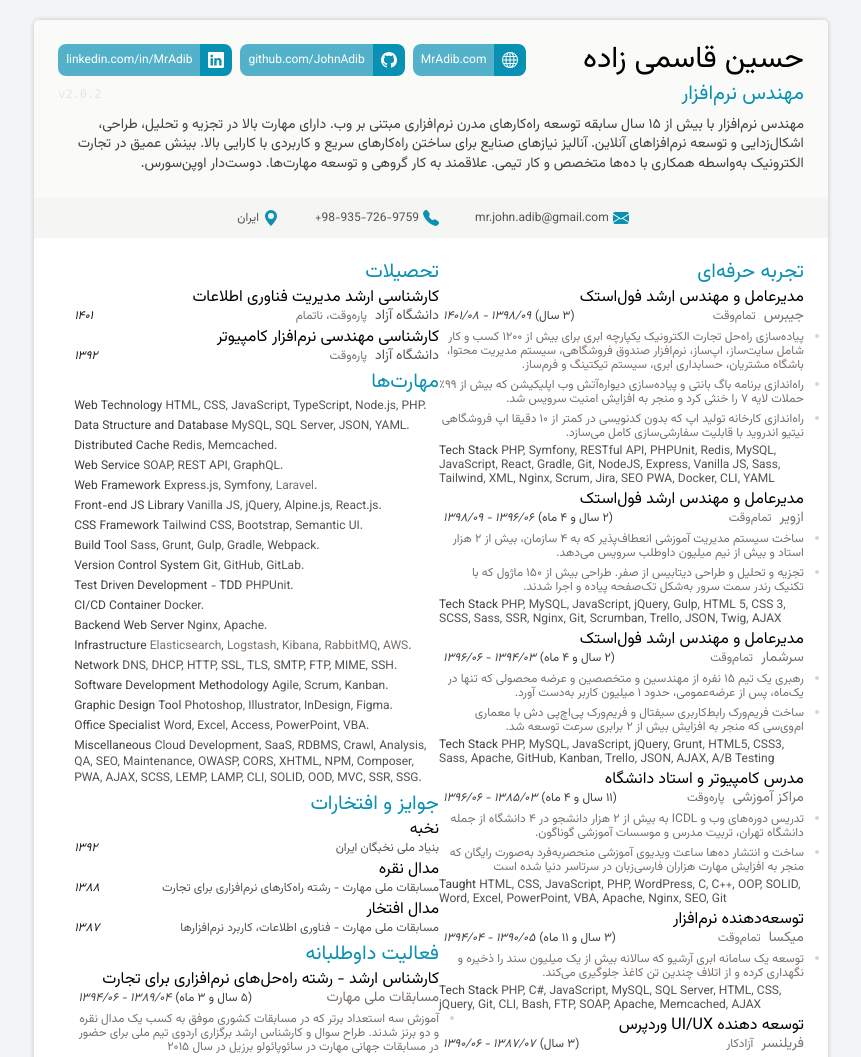
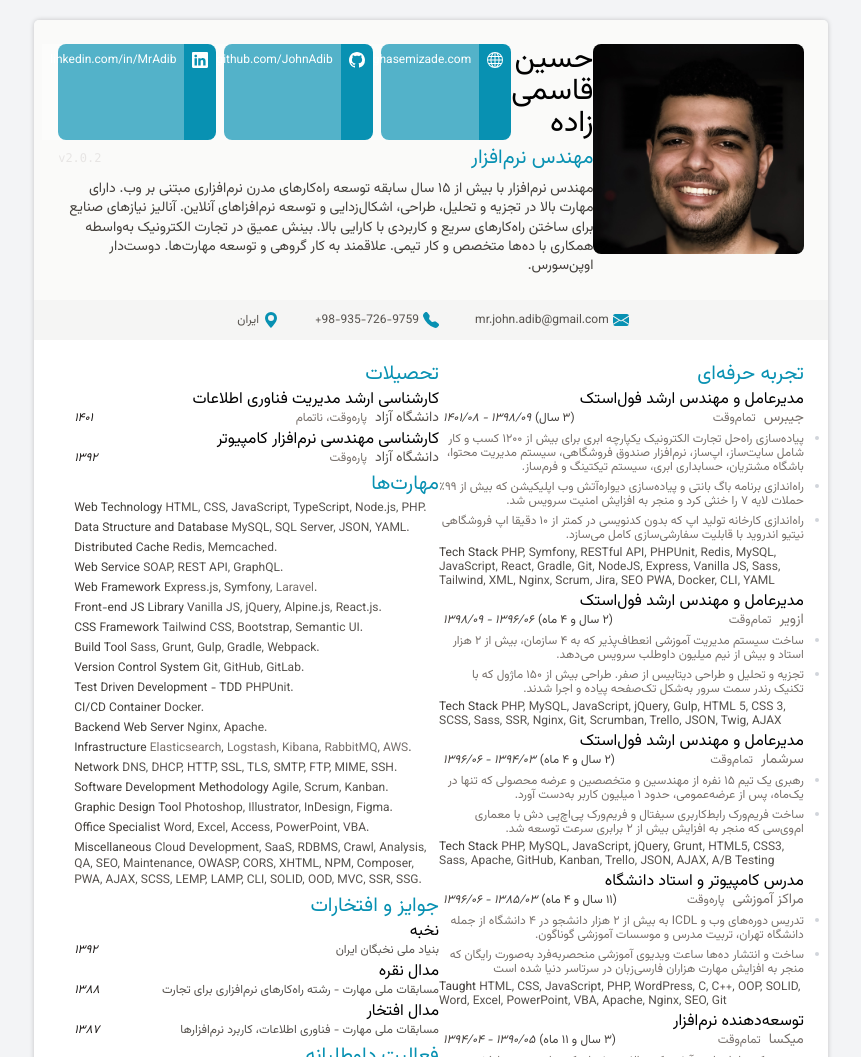
Before and after one commit to ghasemizade/resume, a website: page fa/index.html in a window 1280 px wide. Shown: the top 1057 px of the page, without its empty margins (209-1070 px from the left). Drawn offline with Linux system fonts and the light colour scheme.

Commit message:
update img src

```diff
--- a/fa/index.html
+++ b/fa/index.html
@@ -33,8 +33,8 @@
   <div class="printArea" data-size="A4">
     <header itemscope itemtype="https://schema.org/Person" class="overflow-hidden bg-stone-50">
       <div class="flex m-6 mb-6">
-        <div class="basis-36 w-36 h-36 flex-none mr-6 rtl:mr-0 rtl:ml-6 hidden">
-          <img src="../img/Javad-Adib-2016-Avatar.jpg" alt="John Adib" class="rounded-lg" itemprop="image" />
+        <div class="basis-36 w-24 h-24 flex-none mr-6 rtl:mr-0 rtl:ml-6 ">
+          <img src="../img/avatar-v3.jpg" alt="Hosein Ghasemizade" class="rounded-lg" itemprop="image" />
         </div>
         <div class="basis-auto w-full">
           <div class="flex">
@@ -46,9 +46,9 @@
             <nav class="text-xs flex gap-2 justify-end text-stone-700">
               <a target="_blank"
                 class="flex leading-4 rounded-lg bg-cyan-600 hover:bg-cyan-800 focus:bg-cyan-900 transition"
-                href="https://mradib.com" title="MrAdib.com">
+                href="https://ghasemizade.com" title="MrAdib.com">
                 <img src="../img/website.svg" alt="website" class="h-8 w-8 p-2" />
-                <span class="bg-white bg-opacity-30 px-2 leading-8 text-white font-xs">MrAdib.com
+                <span class="bg-white bg-opacity-30 px-2 leading-8 text-white font-xs">ghasemizade.com
                 </span>
               </a>
               <a target="_blank"
```
